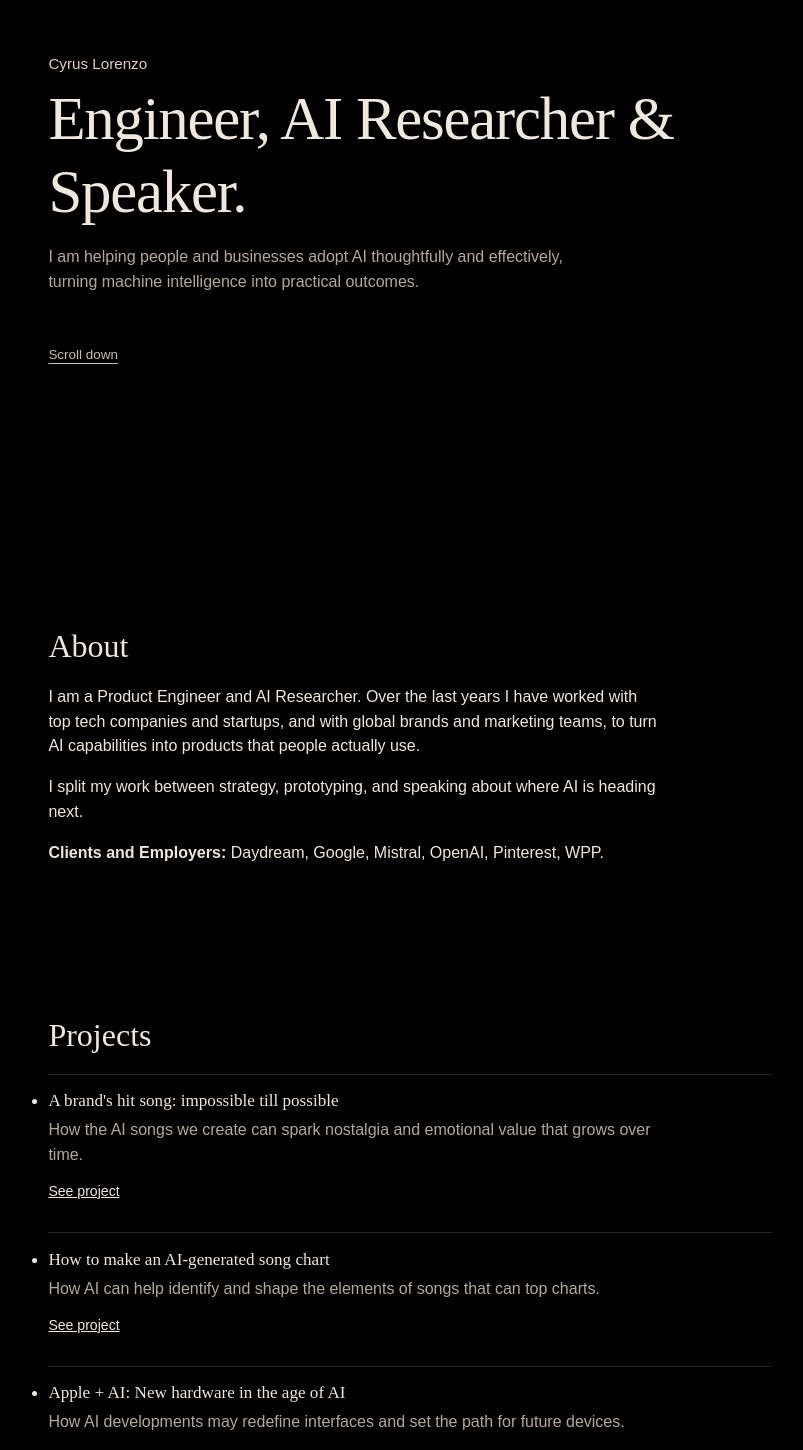
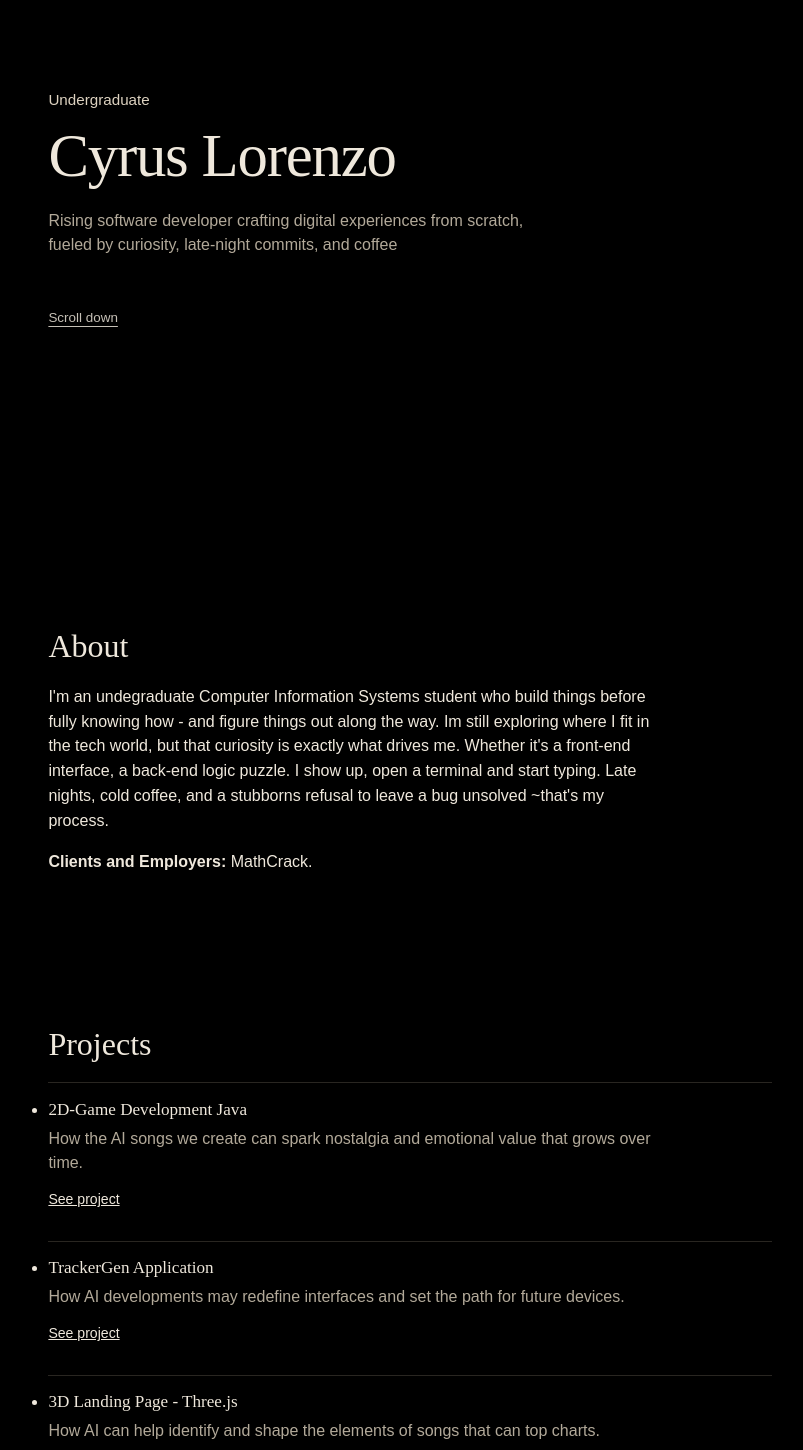
Before and after one commit to CyrusL06/folio, a React (Vite) app: page / in a window 1280 px wide. Shown: the part 240-1690 px from the top of the page, without its empty margins (230-1033 px from the left). Built offline with nearby package versions, Linux system fonts and the light colour scheme.

Commit message:
Replaced placeholder and added my own voice

```diff
--- a/src/App.jsx
+++ b/src/App.jsx
@@ -66,11 +66,11 @@ export default function App() {
       <main id="top">
         <section className="hero">
           <div className="hero-inner hero-intro">
-            <p className="kicker">Cyrus Lorenzo</p>
-            <h1>Engineer, AI Researcher & Speaker.</h1>
+            <p className="kicker">Undergraduate</p>
+            <h1>Cyrus Lorenzo</h1>
             <p className="hero-copy">
-              I am helping people and businesses adopt AI thoughtfully and
-              effectively, turning machine intelligence into practical outcomes.
+              Rising software developer crafting digital experiences from scratch,
+              fueled by curiosity, late-night commits, and coffee
             </p>
             <a className="scroll-down" href="#about">
               Scroll down
@@ -81,14 +81,16 @@ export default function App() {
         <section id="about" className="section reveal">
           <h2>About</h2>
           <p>
-            I am a Product Engineer and AI Researcher. Over the last years I
-            have worked with top tech companies and startups, and with global
-            brands and marketing teams, to turn AI capabilities into products
-            that people actually use.
+            I'm an undegraduate Computer Information Systems student who build things
+            before fully knowing how - and figure things out along the way.
+            Im still exploring where I fit in the tech world, but that curiosity is exactly
+            what drives me. Whether it's a front-end interface, a back-end logic puzzle. I show up,
+            open a terminal and start typing. Late nights, cold coffee, and a stubborns refusal to
+            leave a bug unsolved ~that's my process.
           </p>
+
           <p>
-            I split my work between strategy, prototyping, and speaking about
-            where AI is heading next.
+
           </p>
           <p className="clients-line">
             <strong>Clients and Employers:</strong> {clients.join(", ")}.
--- a/src/assets/data.js
+++ b/src/assets/data.js
@@ -1,36 +1,37 @@
 export const nav = [
   { label: "About", href: "#about" },
   { label: "Projects", href: "#projects" },
-  { label: "Speaking", href: "#speaking" },
-  { label: "Writing", href: "#writing" },
+  // { label: "Speaking", href: "#speaking" },
+  // { label: "Writing", href: "#writing" },
   { label: "Connect", href: "#connect" },
 ];
 
 export const clients = [
-  "Daydream",
-  "Google",
-  "Mistral",
-  "OpenAI",
-  "Pinterest",
-  "WPP",
+  "MathCrack"
 ];
 
 export const projects = [
   {
-    title: "A brand's hit song: impossible till possible",
+    title: "2D-Game Development Java",
     body: "How the AI songs we create can spark nostalgia and emotional value that grows over time.",
     link: "#",
   },
+    {
+    title: "TrackerGen Application",
+    body: "How AI developments may redefine interfaces and set the path for future devices.",
+    link: "#",
+  },
   {
-    title: "How to make an AI-generated song chart",
+    title: "3D Landing Page - Three.js",
     body: "How AI can help identify and shape the elements of songs that can top charts.",
     link: "#",
   },
-  {
-    title: "Apple + AI: New hardware in the age of AI",
-    body: "How AI developments may redefine interfaces and set the path for future devices.",
-    link: "#",
-  },
+  // {
+  //   title: "Expense Tracker",
+  //   body: "How AI developments may redefine interfaces and set the path for future devices.",
+  //   link: "#",
+  // },
+
 ];
 
 export const speaking = [
```
